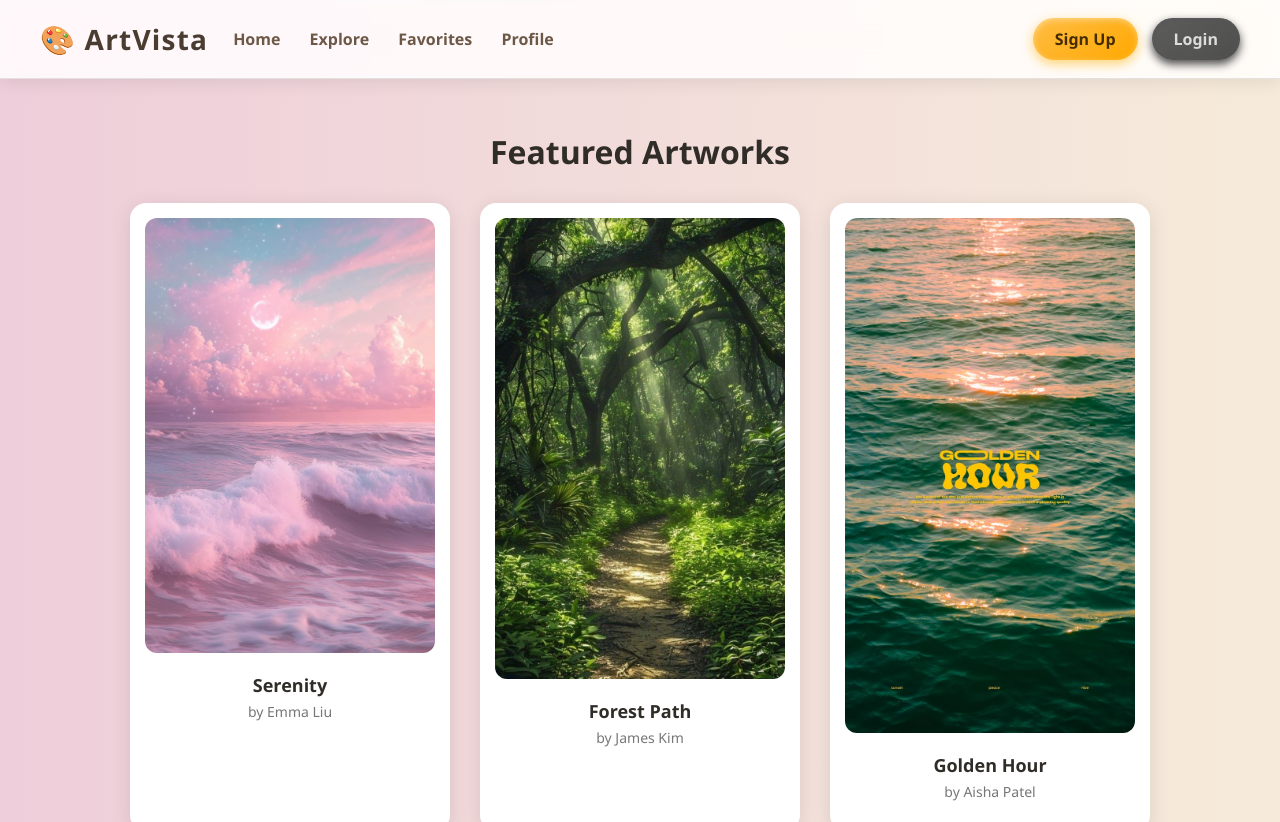
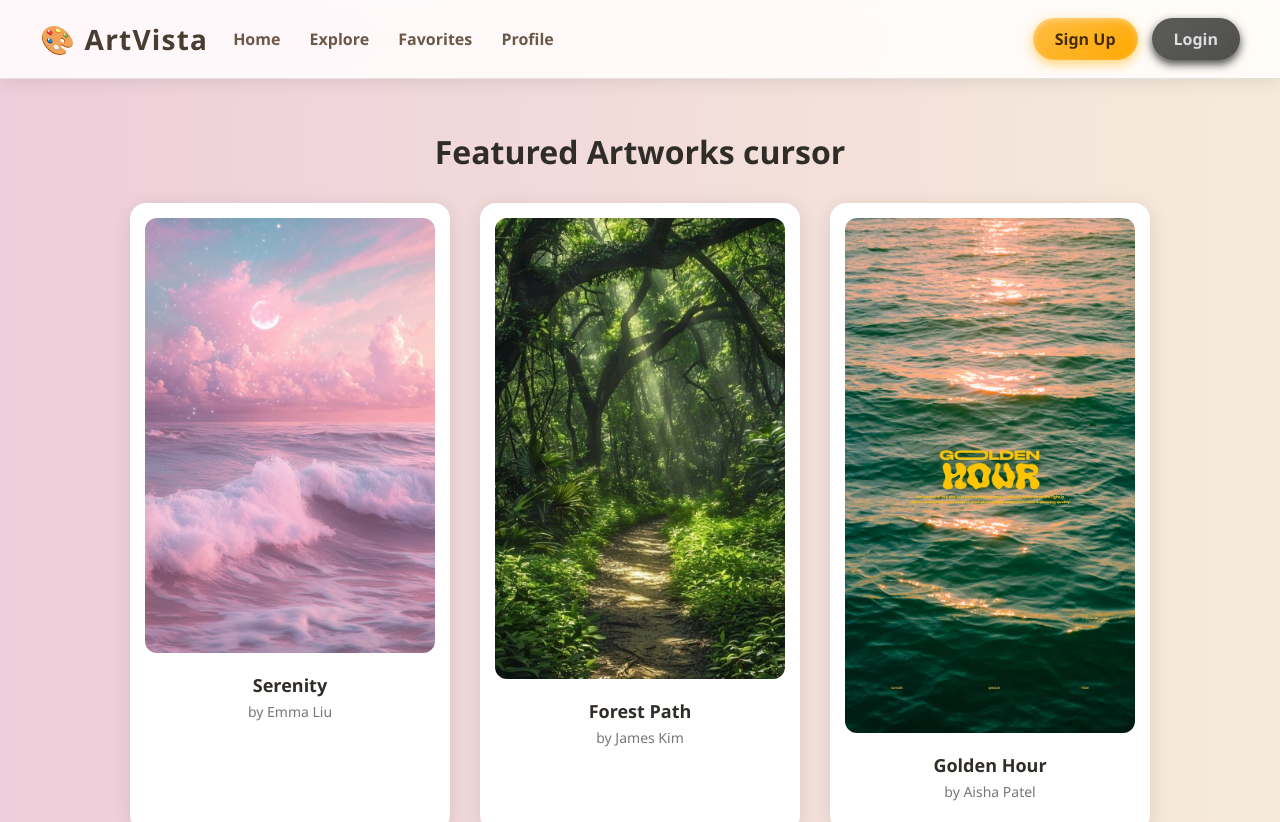
Before and after one commit to uzyr5005/demo-se7, a plain HTML site: page index.html in a window 1280 px wide. Shown: the top 822 px of the page. Drawn offline with Linux system fonts and the light colour scheme.

Commit message:
Update index.html

```diff
--- a/index.html
+++ b/index.html
@@ -23,7 +23,7 @@
   </header>
 
   <main>
-    <h1>Featured Artworks</h1>
+    <h1>Featured Artworks cursor</h1>
     <div class="gallery">
       <!-- Card 1 -->
       <div class="card">
```
